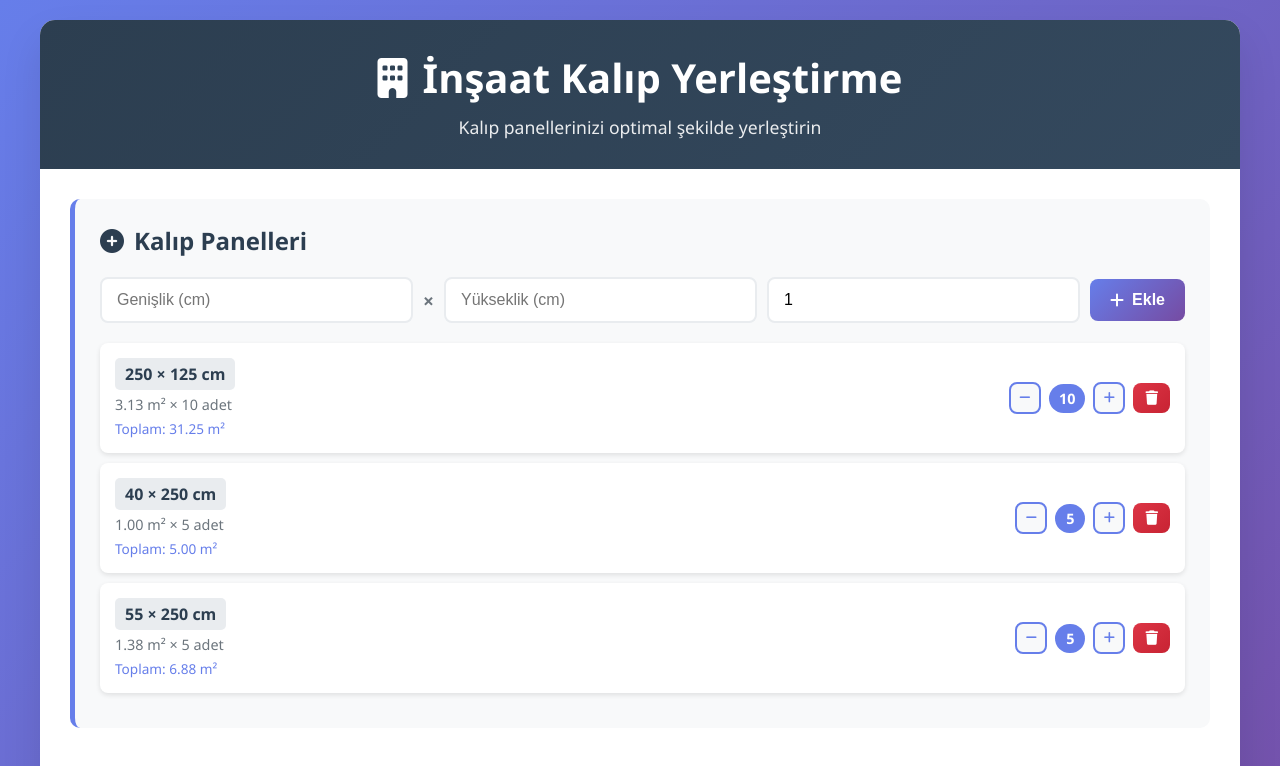
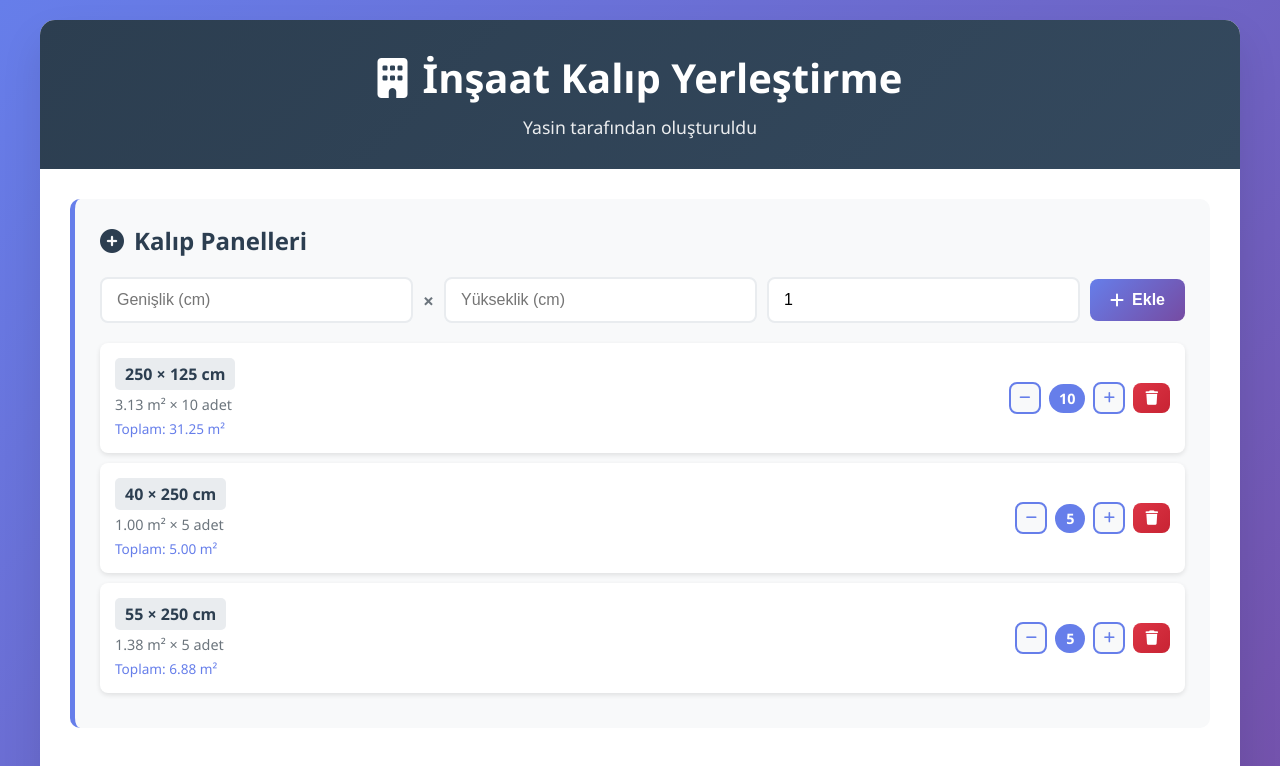
Before and after one commit to Yasin4161/Kalipyerle-tirici, a plain HTML site: page index.html in a window 1280 px wide. Shown: the top 766 px of the page. Drawn offline with Linux system fonts and the light colour scheme.

Commit message:
Update index.html

```diff
--- a/index.html
+++ b/index.html
@@ -11,7 +11,7 @@
     <div class="container">
         <header>
             <h1><i class="fas fa-building"></i> İnşaat Kalıp Yerleştirme</h1>
-            <p>Kalıp panellerinizi optimal şekilde yerleştirin</p>
+            <p>Yasin tarafından oluşturuldu</p>
         </header>
 
         <main>
```
